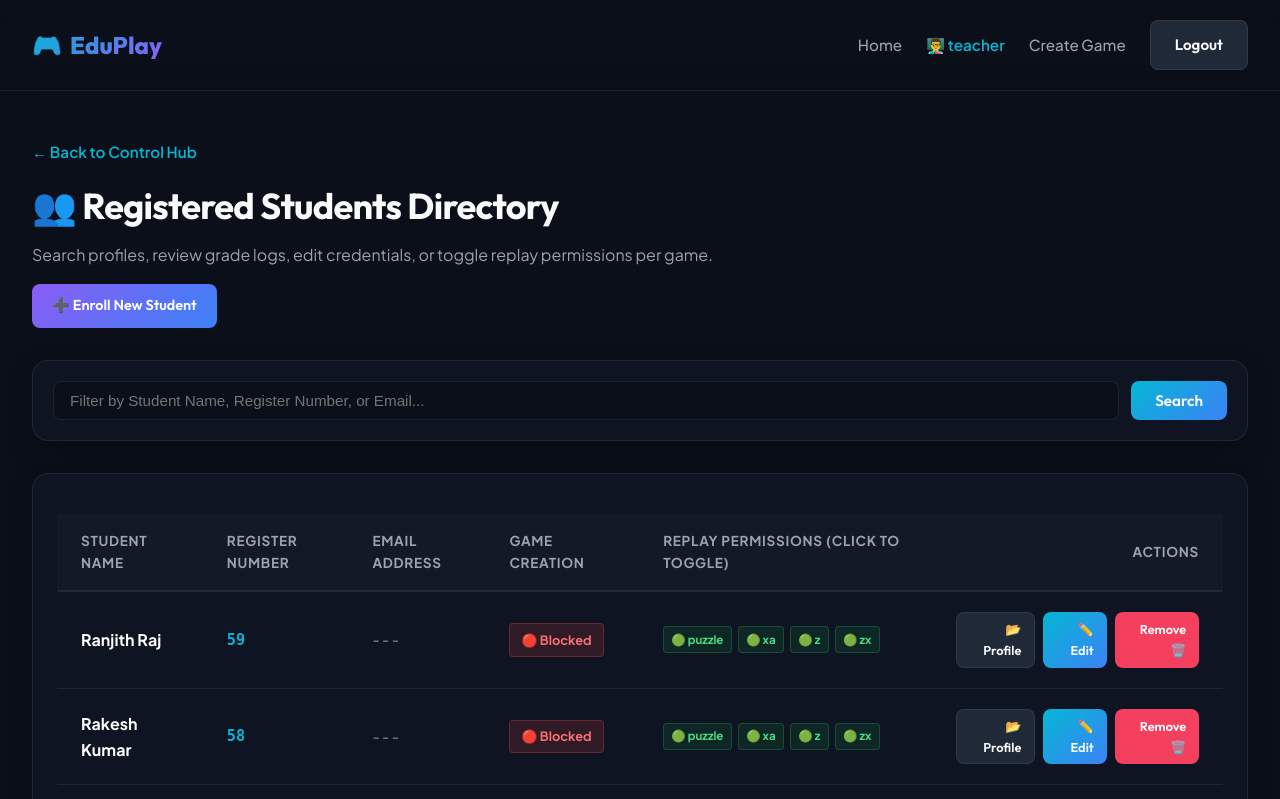
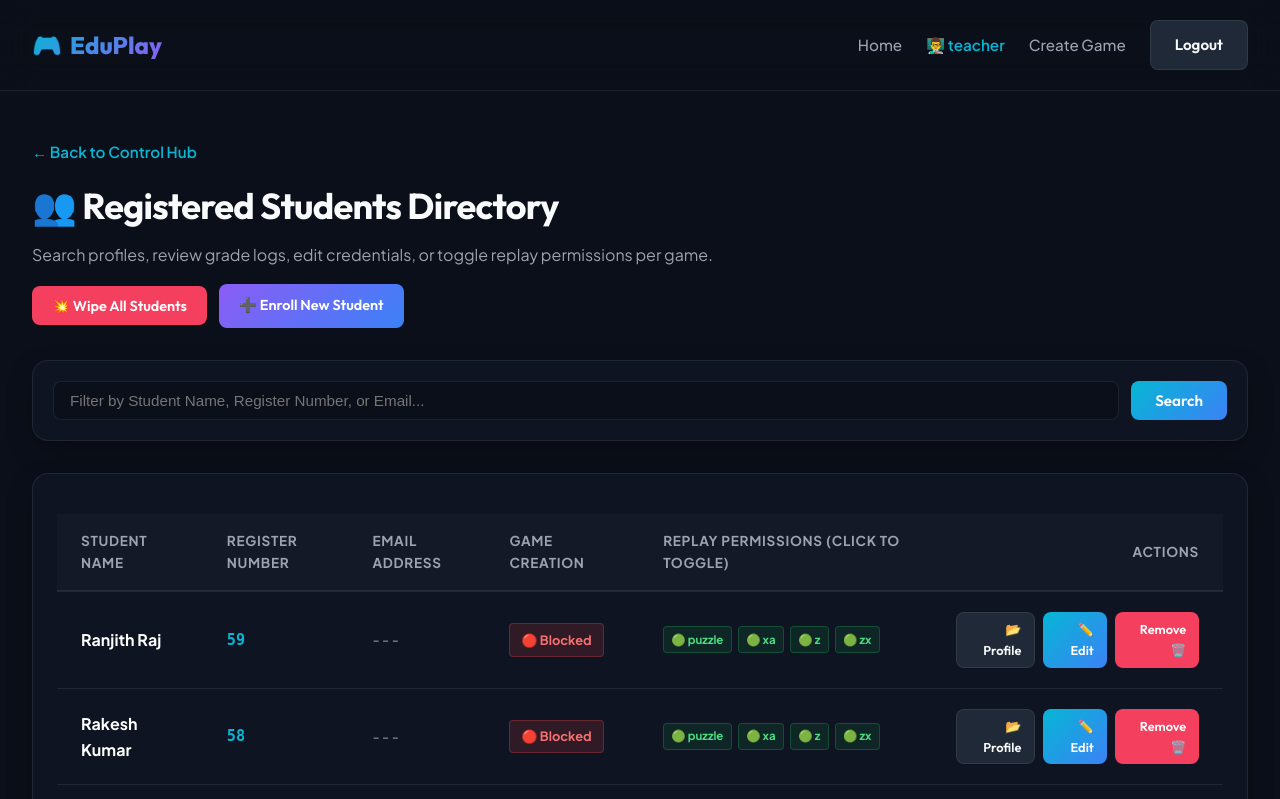
Before and after one commit to Akshai-ks/BrainBattle, a Django app: page /teacher/students/ in a window 1280 px wide. Shown: the top 799 px of the page. Run offline with Django 5.2, Linux system fonts and the light colour scheme; a user stored in the database is signed in; data comes from the database, SQL or seed files in the repository; both versions use the stored data as it was after the commit.

Commit message:
add delete all students feature

```diff
--- a/game_core/templates/game_core/view_students.html
+++ b/game_core/templates/game_core/view_students.html
@@ -12,9 +12,19 @@
             <h1>👥 Registered Students Directory</h1>
             <p>Search profiles, review grade logs, edit credentials, or toggle replay permissions per game.</p>
         </div>
-        <a href="{% url 'create_student' %}" class="btn btn-primary" style="align-self: flex-start; padding: 0.65rem 1.25rem; font-size: 0.9rem; font-weight: 600;">
-            ➕ Enroll New Student
-        </a>
+        <div style="display: flex; gap: 0.75rem; align-items: center; flex-wrap: wrap;">
+            {% if students %}
+                <form method="POST" action="{% url 'delete_all_students' %}" style="display: inline;" onsubmit="return confirm('⚠️ CRITICAL WARNING:\n\nAre you sure you want to completely delete ALL students and wipe all their grade attempts/records? This action cannot be undone!');">
+                    {% csrf_token %}
+                    <button type="submit" class="btn btn-danger" style="display: inline-flex; align-items: center; gap: 0.4rem; font-size: 0.9rem; font-weight: 600; padding: 0.65rem 1.25rem; border: none; cursor: pointer;">
+                        💥 Wipe All Students
+                    </button>
+                </form>
+            {% endif %}
+            <a href="{% url 'create_student' %}" class="btn btn-primary" style="align-self: flex-start; padding: 0.65rem 1.25rem; font-size: 0.9rem; font-weight: 600; text-decoration: none;">
+                ➕ Enroll New Student
+            </a>
+        </div>
     </div>
 
     <!-- Search Form Panel -->
--- a/game_core/urls.py
+++ b/game_core/urls.py
@@ -53,6 +53,7 @@ urlpatterns = [
     path('teacher/students/<int:student_id>/edit/', views.edit_student, name='edit_student'),
     path('teacher/students/<int:student_id>/profile/', views.student_profile, name='student_profile'),
     path('teacher/students/<int:student_id>/delete/', views.delete_student, name='delete_student'),
+    path('teacher/students/delete-all/', views.delete_all_students, name='delete_all_students'),
     path('teacher/announcements/', views.manage_announcements, name='manage_announcements'),
     path('teacher/announcements/<int:announcement_id>/delete/', views.delete_announcement, name='delete_announcement'),
     path('teacher/feedback/<int:feedback_id>/delete/', views.delete_feedback, name='delete_feedback'),
--- a/game_core/views.py
+++ b/game_core/views.py
@@ -825,6 +825,14 @@ def delete_student(request, student_id):
     return redirect('view_students')
 
 @login_required
+def delete_all_students(request):
+    if request.method == 'POST':
+        count = Student.objects.count()
+        Student.objects.all().delete()
+        messages.success(request, f"Successfully deleted all {count} student records.")
+    return redirect('view_students')
+
+@login_required
 def unlock_student_replay(request, student_id, game_id):
     from .models import Student, Game, StudentGamePlayPermission, GameAttempt
     student = get_object_or_404(Student, id=student_id)
```
Also changed, not shown: db.sqlite3.
